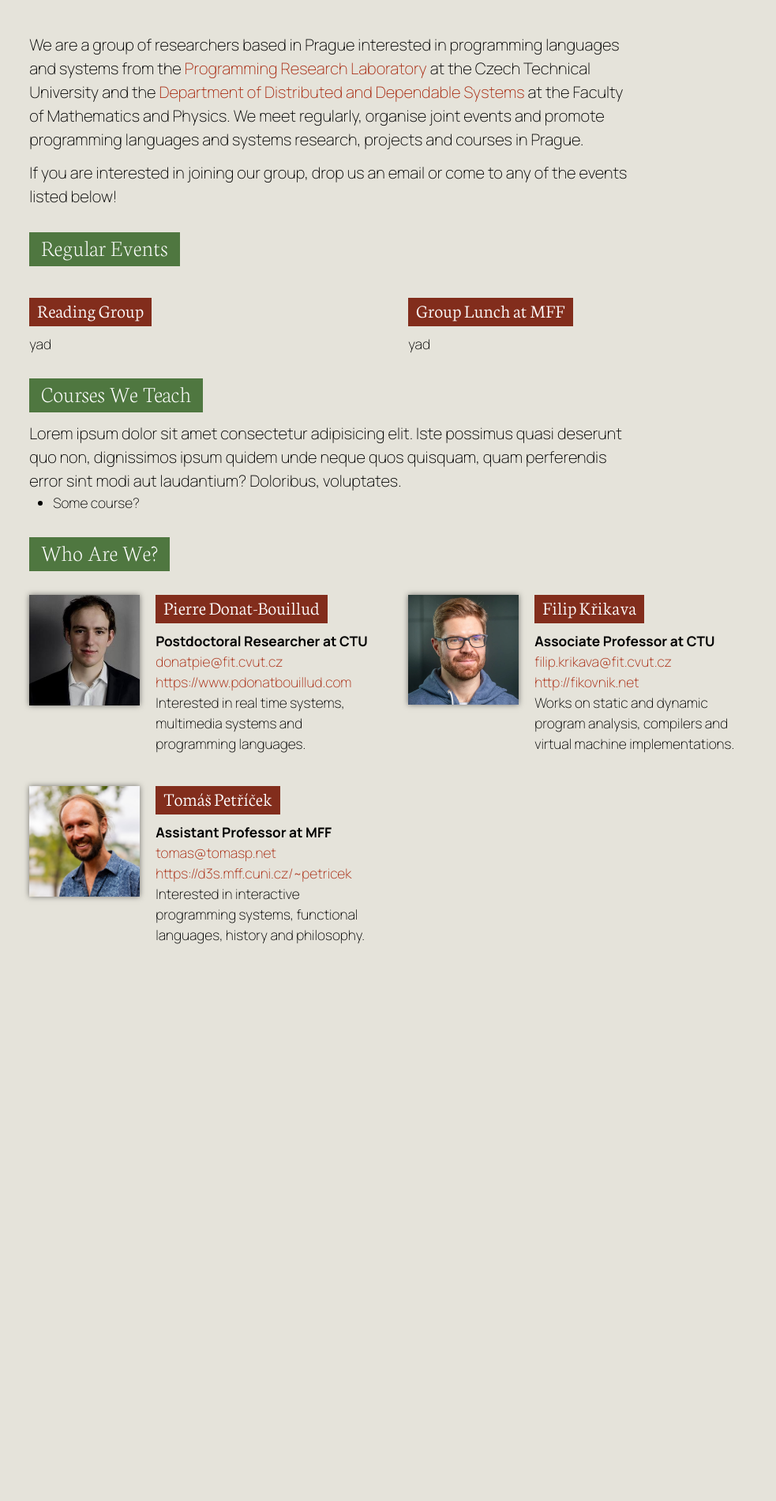
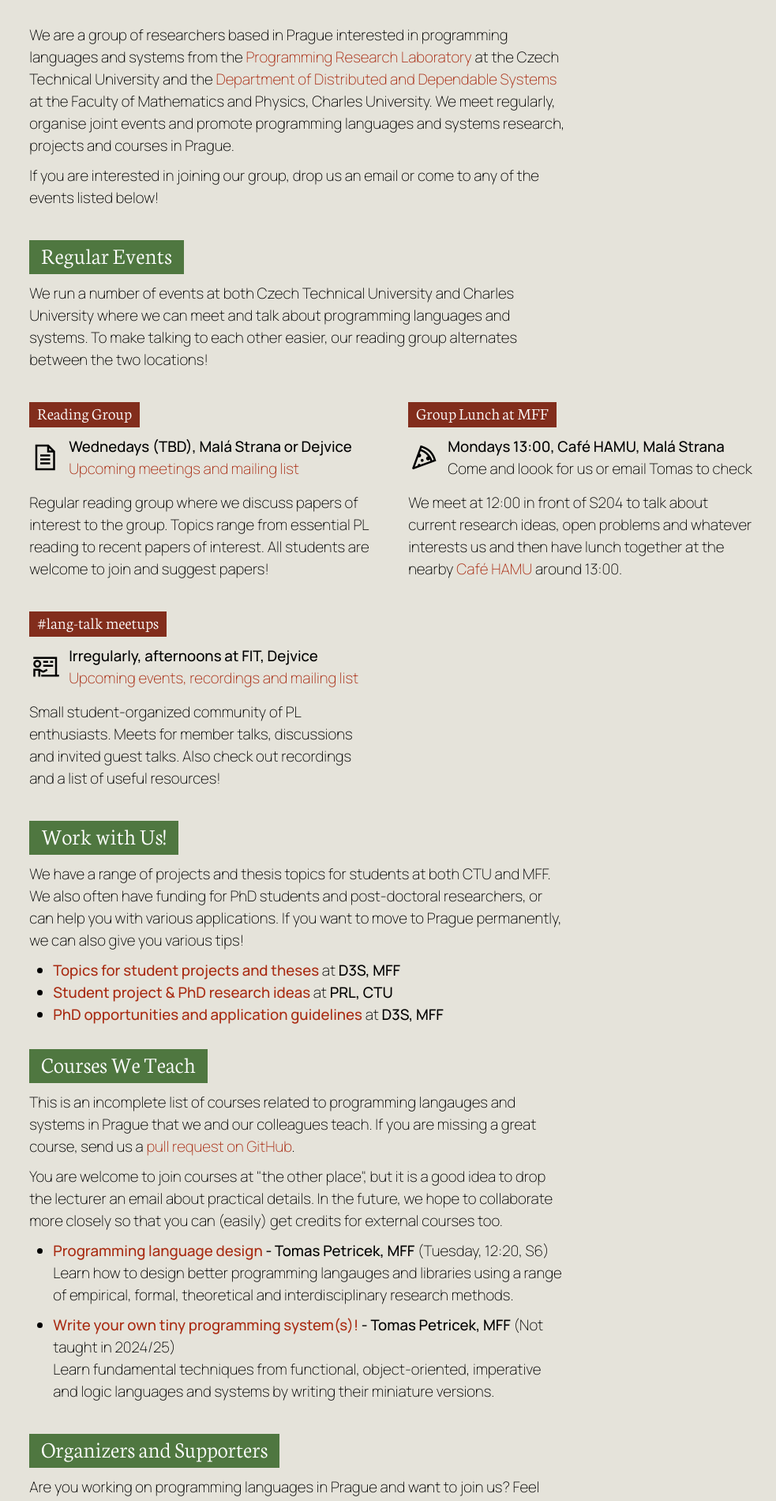
Before and after one commit to prgprg-org/prgprg-org.github.io, a Jekyll site: the page built from index.html, in a window 1280 px wide. Shown: the part 256-2156 px from the top of the page at 79% size, without its empty margins (142-1125 px from the left). Built offline with Jekyll 4.4.1, drawn with Linux system fonts in a browser that asks for light colours; before the commit the page ends 1573 px from its top, so only the background shows below that; some of the changed text lies outside the part shown.

Commit message:
Add more inforamation, still work in progress

```diff
--- /dev/null
+++ b/_data/courses.yml
@@ -0,0 +1,11 @@
+- title: Programming language design
+  schedule: Tuesday, 12:20, S6
+  lecturer: Tomas Petricek, MFF
+  link: https://d3s.mff.cuni.cz/teaching/nprg075/
+  label: Learn how to design better programming langauges and libraries using a range of empirical, formal, theoretical and interdisciplinary research methods.
+
+- title: Write your own tiny programming system(s)!
+  schedule: Not taught in 2024/25
+  lecturer: Tomas Petricek, MFF
+  link: https://d3s.mff.cuni.cz/teaching/nprg077/
+  label: Learn fundamental techniques from functional, object-oriented, imperative and logic languages and systems by writing their miniature versions.
--- a/_layouts/default.html
+++ b/_layouts/default.html
@@ -3,10 +3,11 @@
   <head>
   <meta charset="utf-8">
   <meta name="viewport" content="width=device-width, initial-scale=1">
-  <title>Bootstrap demo</title>
+  <title>Prague Programming Languages and Sytems Research Group - PRG &#x2022; PRG</title>
   <link rel="preconnect" href="https://fonts.googleapis.com">
   <link rel="preconnect" href="https://fonts.gstatic.com" crossorigin>
   <link rel="stylesheet" href="https://fonts.googleapis.com/css2?family=Neuton:ital,wght@0,200;0,300;0,400;0,700;0,800;1,400&family=Manrope:wght@200;300;400;500;600;700;800&display=swap">
+  <link rel= "stylesheet" href= "https://maxst.icons8.com/vue-static/landings/line-awesome/line-awesome/1.3.0/css/line-awesome.min.css" >
   <link rel="stylesheet" href="styles/style.css">
 </head>
 <body>
--- a/index.html
+++ b/index.html
@@ -4,45 +4,100 @@ layout: default
 
 <div class="container">
 <div class="row">
-  <div class="col-10-md">
-    <p class="lead">
+  <div class="col-9-md">
+    <p>
       We are a group of researchers based in Prague interested in programming languages and systems
       from the <a href="https://prl-prg.github.io/">Programming Research Laboratory</a> at the
       Czech Technical University and the <a href="https://d3s.mff.cuni.cz/">Department of Distributed
-      and Dependable Systems</a> at the Faculty of Mathematics and Physics. We meet regularly, organise joint events
+      and Dependable Systems</a> at the Faculty of Mathematics and Physics, Charles University. We meet regularly, organise joint events
       and promote programming languages and systems research, projects and courses in Prague.
     </p>
-    <p class="lead">
+    <p>
       If you are interested in joining our group, drop us an email or come to any of the events
       listed below!
     </p>
   </div>
 </div><div class="row">
-  <div class="col-12-sm">
+  <div class="col-9-md">
     <h2>Regular Events</h2>
+    <p>We run a number of events at both Czech Technical University and Charles University where we can meet
+      and talk about programming languages and systems. To make talking to each other easier, our reading group
+      alternates between the two locations!</p>
   </div>
 </div><div class="row events">
   <div class="col-6-lg">
     <h3>Reading Group</h3>
-    <p>yad</p>
+    <i class="las la-file-alt"></i>
+    <ul class="condensed">
+      <li><strong>Wednedays (TBD), Malá Strana or Dejvice</strong></li>
+      <li><a href="https://github.com/prgprg-org/reading-group">Upcoming meetings and mailing list</a></li>
+    </ul>
+    <p>
+      Regular reading group where we discuss papers of interest to the group.
+      Topics range from essential PL reading to recent papers of interest.
+      All students are welcome to join and suggest papers!</p>
   </div>
   <div class="col-6-lg">
     <h3>Group Lunch at MFF</h3>
-    <p>yad</p>
+    <i class="las la-pizza-slice"></i>
+    <ul class="condensed">
+      <li><strong>Mondays 13:00, Café HAMU, Malá Strana</strong></li>
+      <li>Come and loook for us or email Tomas to check</li>
+    </ul>
+    <p>
+      We meet at 12:00 in front of S204 to talk about current research ideas, open
+      problems and whatever interests us and then have lunch together at
+      the nearby <a href="https://www.hamu.cz/en/about-hamu/university-cafe/">Café HAMU</a> around 13:00.</p>
+  </div>
+</div><div class="row events">
+  <div class="col-6-lg">
+    <h3>#lang-talk meetups</h3>
+    <i class="las la-chalkboard-teacher"></i>
+    <ul class="condensed">
+      <li><strong>Irregularly, afternoons at FIT, Dejvice</strong></li>
+      <li><a href="https://github.com/lang-talk/meetups">Upcoming events, recordings and mailing list</a></li>
+    </ul>
+    <p>
+      Small student-organized community of PL enthusiasts. Meets for member talks, discussions and
+      invited guest talks. Also check out recordings and a list of useful resources!</p>
   </div>
 </div><div class="row">
-  <div class="col-10-md">
-    <h2>Courses We Teach</h2>
-    <p class="lead">Lorem ipsum dolor sit amet consectetur adipisicing elit. Iste possimus quasi deserunt quo non, dignissimos ipsum quidem unde neque quos quisquam, quam perferendis error sint modi aut laudantium? Doloribus, voluptates.</p>
+  <div class="col-9-md">
+    <h2>Work with Us!</h2>
+    <p>We have a range of projects and thesis topics for students at both CTU and MFF.
+      We also often have funding for PhD students and post-doctoral researchers, or can help you with various applications.
+      If you want to move to Prague permanently, we can also give you various tips!
+    </p>
   </div>
   <div class="col-12-sm">
-    <ul>
-      <li>Some course?</li>
+    <ul class="condensed">
+      <li><strong><a href="https://d3s.mff.cuni.cz/students/topics/">Topics for student projects and theses</a></strong> at <strong>D3S, MFF</strong></li>
+      <li><strong><a href="https://prl-prg.github.io/student-projects.html">Student project & PhD research ideas</a></strong> at <strong>PRL, CTU</strong></li>
+      <li><strong><a href="https://d3s.mff.cuni.cz/phd/">PhD opportunities and application guidelines</a></strong> at <strong>D3S, MFF</strong></li>
     </ul>
   </div>
 </div><div class="row">
-  <div class="col-12-sm">
-    <h2>Who Are We?</h2>
+  <div class="col-9-md">
+    <h2>Courses We Teach</h2>
+    <p>This is an incomplete list of courses related to programming langauges and systems in Prague that we and our colleagues teach.
+      If you are missing a great course, send us a <a href="https://github.com/prgprg-org/prgprg-org.github.io">pull request on GitHub</a>.
+    </p>
+    <p>You are welcome to join courses at "the other place", but it is a good idea to drop the lecturer an email about practical details.
+      In the future, we hope to collaborate more closely so that you can (easily) get credits for external courses too.
+    </p>
+    <ul>
+      {% for it in site.data.courses %}
+      <li><p><strong><a href="{{ it.link }}">{{ it.title }}</a> - {{ it.lecturer }}</strong> ({{ it.schedule }})</p>
+        <p>{{ it.label }}</p></li>
+      {% endfor %}
+    </ul>
+  </div>
+</div><div class="row">
+  <div class="col-9-sm">
+    <h2>Organizers and Supporters</h2>
+    <p>Are you working on programming languages in Prague and want to join us? Feel free to drop us an email or add yourself and other information by
+      editing <a href="https://github.com/prgprg-org/prgprg-org.github.io">this page on GitHub</a>!
+    </p>
   </div>
 </div><div class="row people">
   {% for it in site.data.members %}
--- a/styles/style.css
+++ b/styles/style.css
@@ -67,15 +67,22 @@ header h2 { color:white; font:200 18pt "Neuton", serif; background:#4F7740; padd
 }
 
 article { padding:30px 0px 100px 0px; }
-article h2 { color:white; font:200 22pt "Neuton", serif; background:#4F7740; padding:0px 15px 6px 15px; margin:30px 0px 10px 0px; width:fit-content; }
-article h3 { color:white; font:300 18pt "Neuton", serif; background:#822D1C; padding:0px 10px 5px 10px; margin:30px 0px 10px 0px; width:fit-content; }
-article p, article li { font:200 13pt "Manrope", sans-serif; line-height:1.5em; }
-article p.lead { font-weight:200; font-size:15pt; margin-top:12px; }
+article h2 { color:white; font:300 22pt "Neuton", serif; background:#4F7740; padding:0px 15px 6px 15px; margin:30px 0px 10px 0px; width:fit-content; }
+article h3 { color:white; font:300 16pt "Neuton", serif; background:#822D1C; padding:0px 10px 5px 10px; margin:30px 0px 10px 0px; width:fit-content; }
 article ul { margin-left:30px; }
+article p, article li { font:200 14pt "Manrope", sans-serif; line-height:1.5em; margin-bottom:10px; }
+article .condensed li { margin-bottom:0px; }
+article li p { margin-bottom:0px; }
+article strong { font-weight:500; }
 
 a, a:visited { color:#a92b12; text-decoration:none; }
 a:hover, a:active { text-decoration:underline; }
 
+.events li { list-style-type:none; }
+.events i { font-size:30pt; float:left; margin:8px 10px 10px 0px; }
+.events ul { margin:0px 0px 15px 40px; }
+
 .people img { max-width:140px; float:left; margin-top:20px; box-shadow:0px 0px 7px rgba(0,0,0,0.5); }
 .people .info h3 { margin-top:20px; }
 .people .info { margin-left:160px; margin-bottom:20px; }
+.people p { margin-bottom:0px;}
```
Also changed, not shown: _data/members.yml (+8 -1 lines), img/people/janliam.jpg (added).
